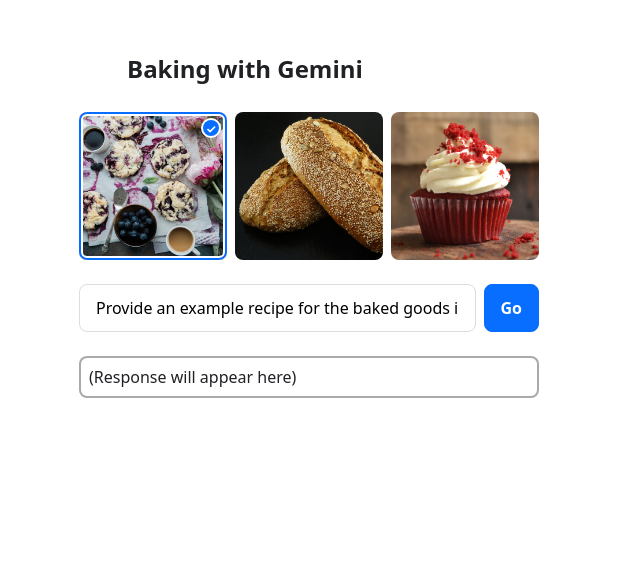
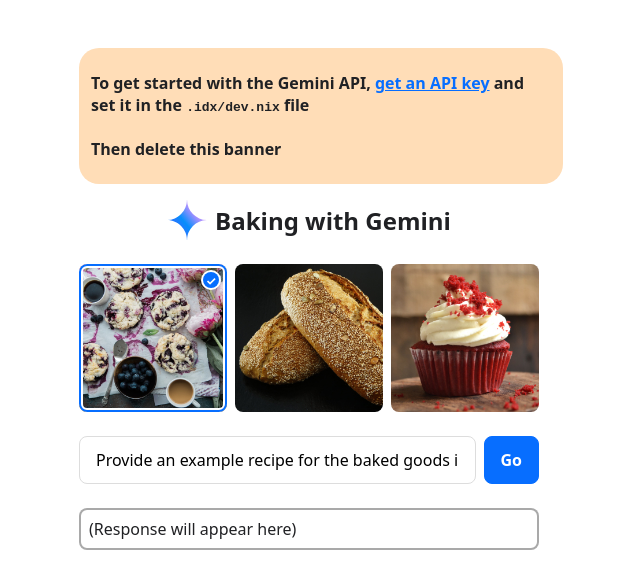
Before and after one commit to i2amsam/genkit-testing, a website: page static/index.html in a window 1280 px wide. Shown: the whole page, without its empty margins (331-971 px from the left). Drawn offline with Linux system fonts and the light colour scheme.

Commit message:
Update to 0.9.1, add banner

```diff
--- a/server.ts
+++ b/server.ts
@@ -11,7 +11,6 @@
 });
 
 logger.setLogLevel('debug')
-
 const recipiePrompt = ai.definePrompt({
         name: 'Recipies prompt',
         model: gemini15Flash,
@@ -30,8 +29,7 @@
                     .describe("Two to Four 1-word keyword tags for the recipe, lowercase only"),
             })
         },
-    },
-    `
+    },`
     You're an expert chef.  Make sure to follow all instructions.
 
     The user has asked
@@ -43,6 +41,7 @@
     ====
     {{media url=photoUrl}}
     ====
+
     `
 );
 
--- a/static/index.html
+++ b/static/index.html
@@ -9,7 +9,15 @@
 
 <body>
 	<main>
-		<h1>Baking with Gemini</h1>
+		<div class="api-key-banner">
+			To get started with the Gemini API,
+			<a href="https://g.co/ai/idxGetGeminiKey" target="_blank">
+			get an API key</a> and set it in the <code>.idx/dev.nix</code> file
+			<br><br>
+			Then delete this banner
+		</div>
+
+		<h1 class="title">Baking with Gemini</h1>
 		<form>
 			<div class="image-picker">
 				<label class="image-choice">
--- a/static/main.js
+++ b/static/main.js
@@ -1,3 +1,4 @@
+
 let form = document.querySelector('form');
 let output = document.querySelector('.output');
 
--- a/static/style.css
+++ b/static/style.css
@@ -1,14 +1,14 @@
 body {
-    margin: 24px;
+    margin: 24px 12px;
     font-family: system-ui, -apple-system, BlinkMacSystemFont, 'Segoe UI', Roboto, Oxygen, Ubuntu, Cantarell, 'Open Sans', 'Helvetica Neue', sans-serif;
     -webkit-font-smoothing: antialiased;
     --accent-color: #076EFF;
     color: #202124;
   }
 
-  main {
+  main, .api-key-banner {
     width: 100%;
-    padding: 24px;
+    padding: 24px 12px;
     max-width: 460px;
     margin: 0 auto;
     border-radius: 20px;
@@ -28,9 +28,20 @@
     gap: 8px;
     margin: 0 auto;
     font-size: 24px;
+    justify-content: center;
   }
 
-  h1::before {
+  .api-key-banner {
+    background-color: #FFDDB7;
+    font-weight: bold;
+    margin-bottom: 16px;
+  }
+
+  .api-key-banner a {
+    color: var(--accent-color);
+  }
+
+  .title::before {
     content: '';
     display: inline-block;
     background: url(images/gemini.svg);
```
Also changed, not shown: README.md, static/images/gemini.svg (added), 2 other files.
